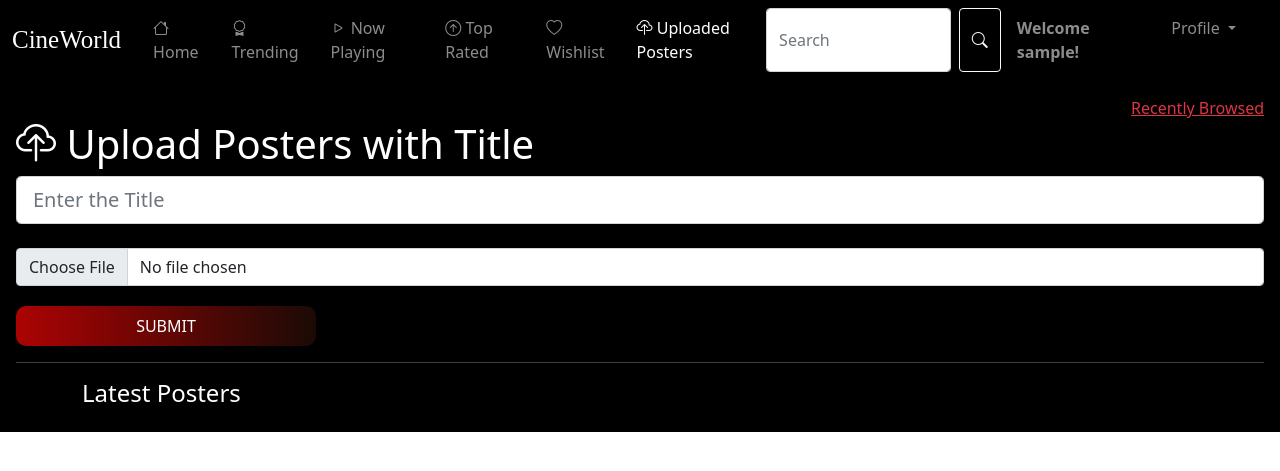
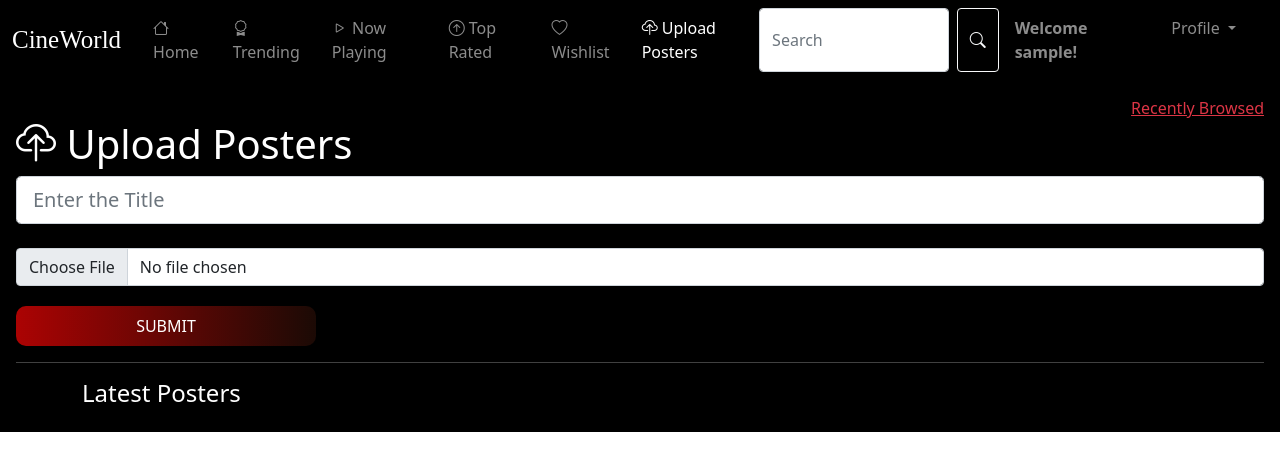
Before and after one commit to NiraliLimbad/MovieApp, a Django app: page /posters/ in a window 1280 px wide. Shown: the top 471 px of the page. Run offline with Django 4.2, Linux system fonts and the light colour scheme; the visitor is signed in with stand-in values (Sample User, id 1); data that the repository does not hold is empty; some libraries are stand-ins or nearby versions.

Commit message:
final changes

```diff
--- a/templates/base_code.html
+++ b/templates/base_code.html
@@ -37,7 +37,7 @@
                     <a class="nav-link {% if currentPage == "wishlist" %}active{% endif %}" href="/wishlist/"><i class="bi bi-heart"></i> Wishlist</a>
                 </li>
                 <li class="nav-item px-2">
-                    <a class="nav-link {% if currentPage == "posters" %}active{% endif %}" href="/posters/"><i class="bi bi-cloud-upload"></i> Uploaded Posters</a>
+                    <a class="nav-link {% if currentPage == "posters" %}active{% endif %}" href="/posters/"><i class="bi bi-cloud-upload"></i> Upload Posters</a>
                 </li>
 
 
@@ -64,7 +64,7 @@
                   <ul class="dropdown-menu" aria-labelledby="navbarDropdownMenuLink">
                     <li><a class="dropdown-item" href="/profile/orders_history/">Order History</a></li>
                     <li><a class="dropdown-item" href="/profile/posted_comments/">Comments History</a></li>
-                    <li><a class="dropdown-item" href="/profile/uploaded_movies/">Uploaded Movies</a></li>
+                    <li><a class="dropdown-item" href="/profile/uploaded_movies/">Uploaded Posters</a></li>
                     <li><a class="dropdown-item" href="/profile/changepassword/">Change Password</a></li>
                       <li><a class="dropdown-item" href="/signout/">Sign out</a></li>
                    </ul>
--- a/templates/changepassword.html
+++ b/templates/changepassword.html
@@ -15,7 +15,7 @@
                             </div>
                             <br><br>
                             <div class="form-group">
-                                <button type="submit" class="btn btn-lg btn-primary btn-block">
+                                <button type="submit" class="btn btn-grad">
                                     Change My Password
                                 </button>
                             </div>
--- a/templates/forgotpassword.html
+++ b/templates/forgotpassword.html
@@ -16,7 +16,7 @@
                             </div>
                             <br><br>
                             <div class="form-group">
-                                <button type="submit" class="btn btn-lg btn-primary btn-block">
+                                <button type="submit" class="btn btn-grad">
                                     Send My Password
                                 </button>
                             </div>
--- a/templates/posters.html
+++ b/templates/posters.html
@@ -54,7 +54,7 @@
             }
         </style>
 
-    <h1><i class="bi bi-cloud-upload"></i> Upload Posters with Title</h1>
+    <h1><i class="bi bi-cloud-upload"></i> Upload Posters</h1>
     <form method="POST" enctype="multipart/form-data">
         {% csrf_token %}
         <div class="form-outline mb-4">
```
Also changed, not shown: templates/Signup.html (+11 -11 lines).
